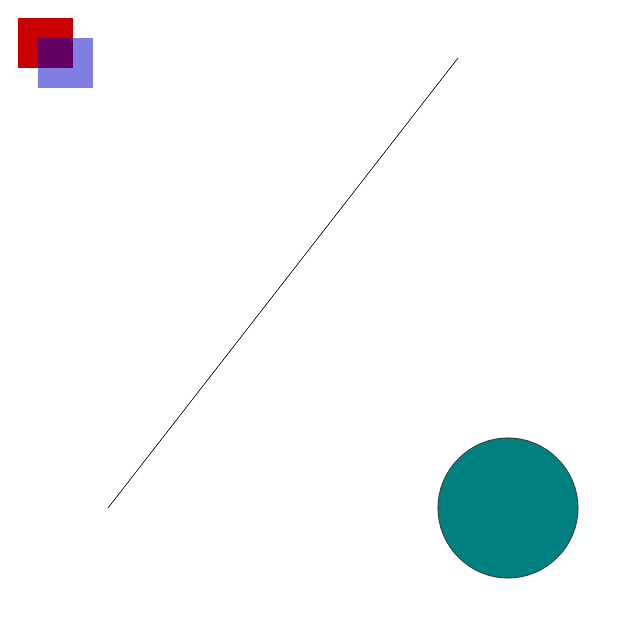
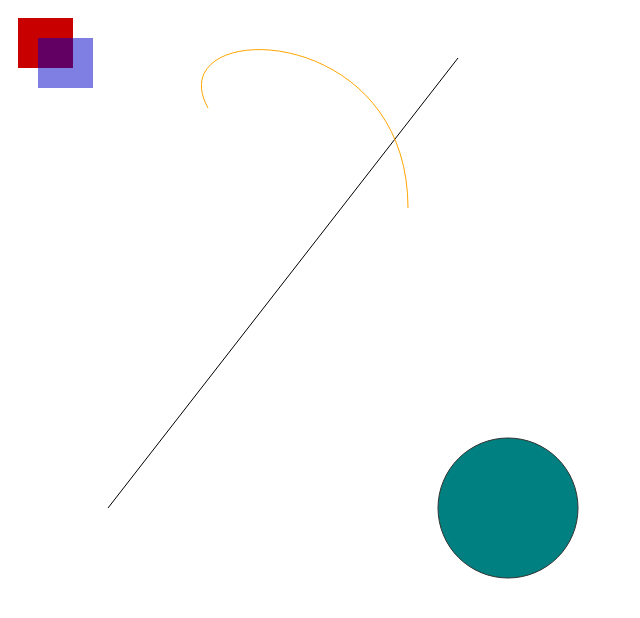
Before and after one commit to vbvyas/canvas-example, a plain HTML site: page index.html in a window 1280 px wide. Shown: the whole page, without its empty margins (0-640 px from the left). Drawn offline with Linux system fonts and the light colour scheme.

Commit message:
Adding Bezier curve

```diff
--- a/index.html
+++ b/index.html
@@ -33,6 +33,15 @@
         context.lineWidth = 1;
         context.strokeStyle = '#333333';
         context.stroke();
+
+        // Bezier curve
+        context.beginPath();
+        context.moveTo(200, 100);
+        // startingPoint.x, startingPoint.y, controlPoint1.x, controlPoint2.y, endingPoint.x, endingPoint.y
+        context.bezierCurveTo(150, 10, 400, 10, 400, 200);
+        context.lineWidth = 1;
+        context.strokeStyle = 'orange';
+        context.stroke();
       }
     </script>
   </head>
```
